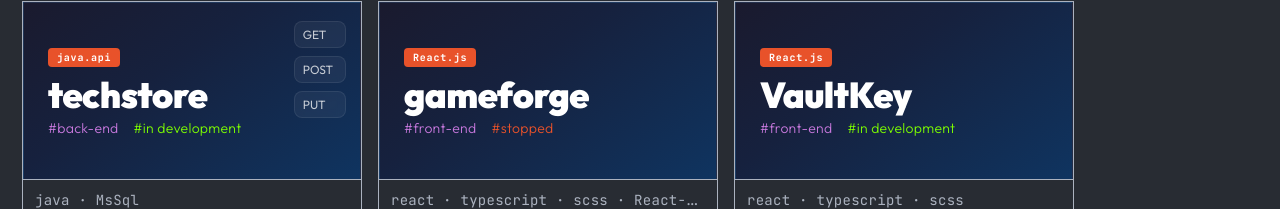
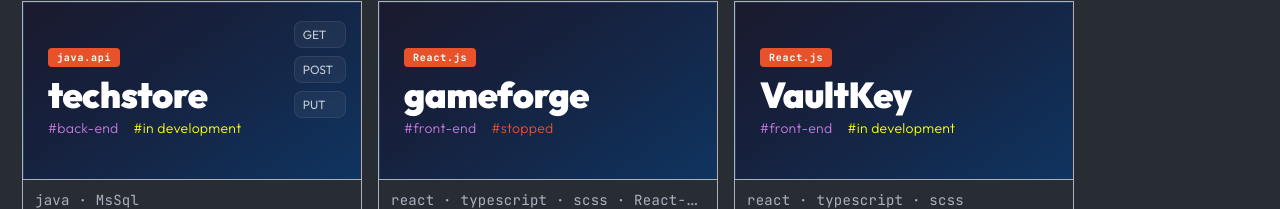
Before and after one commit to ThomasMumladze/dev-portfolio, a React (Vite) app: page /project in a window 1280 px wide. Shown: the part 310-519 px from the top of the page. Built offline with nearby package versions, Linux system fonts and the light colour scheme.

Commit message:
add completerd status for project

```diff
--- a/src/components/Card.tsx
+++ b/src/components/Card.tsx
@@ -26,7 +26,11 @@
 
                 <div className="card-tagline">
                     <span>#{data.type}</span>
-                    <span className={`${data.status == "stopped" ? "inactive" : "active"}`}>#{data.status}</span>
+                    <span
+                        className={`${data.status == "stopped" ? "inactive" : data.status === "in development" ? "active" : "finished"}`}
+                    >
+                        #{data.status}
+                    </span>
                 </div>
 
                 <div className="features">
--- a/src/page/Project.tsx
+++ b/src/page/Project.tsx
@@ -8,7 +8,7 @@
 
 const type = ["all", "back-end", "front-end", "full-stack", "console app", "game"];
 const tech = ["all", "java", "react", "javascript", ".net core", "C#", "unity"];
-const status = ["all status", "stopped", "in development"];
+const status = ["all status", "stopped", "in development", "completed"];
 
 const Project = () => {
     const projectData = _project as unknown as ProjectType[];
@@ -27,8 +27,6 @@
 
         return matchType && matchTech && matchSearch && matchStatus;
     });
-
-    console.log(selectedStatus);
 
     return (
         <article className="project-page">
--- a/src/style/components/_card.scss
+++ b/src/style/components/_card.scss
@@ -81,6 +81,10 @@
                 color: #e8522a;
             }
             .active {
+                color: yellow;
+            }
+
+            .finished {
                 color: lawngreen;
             }
         }
```
